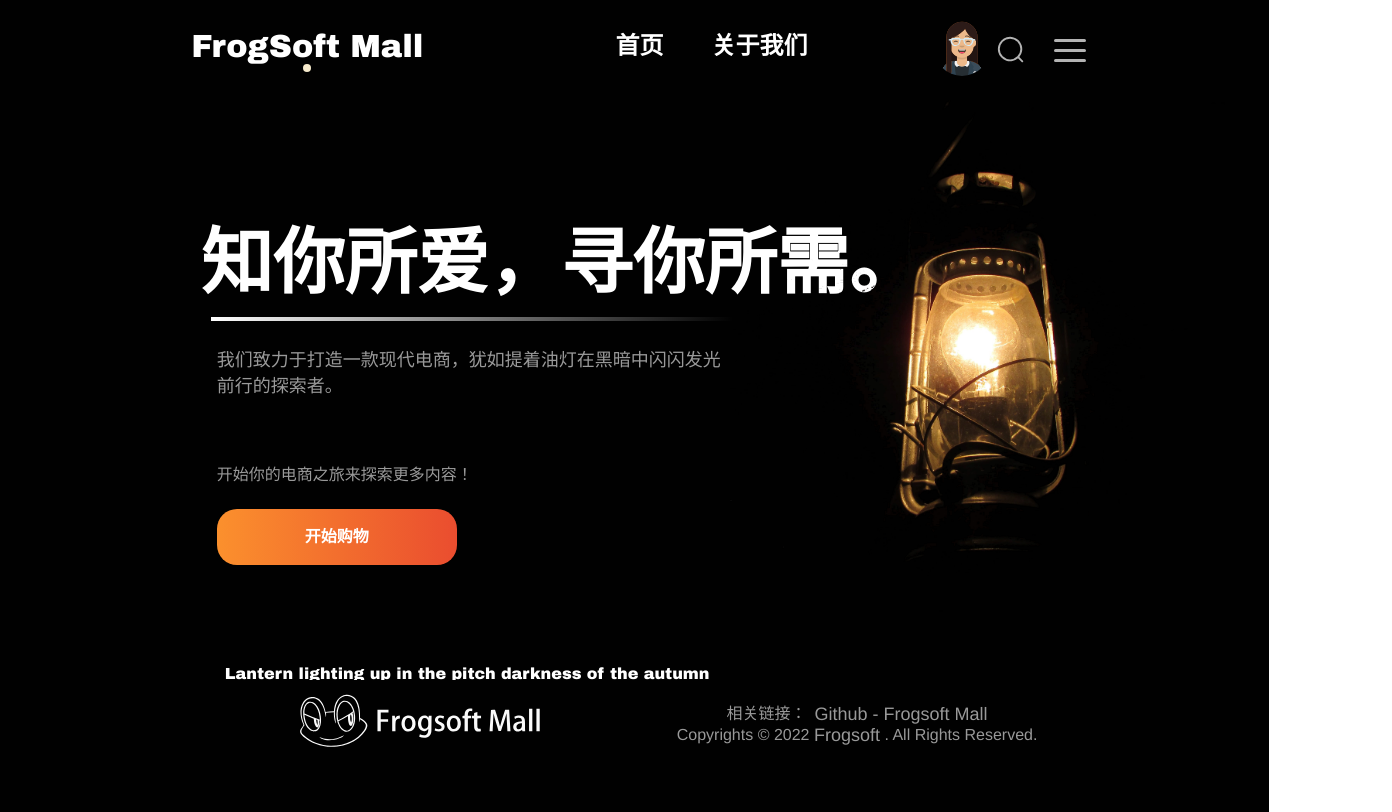
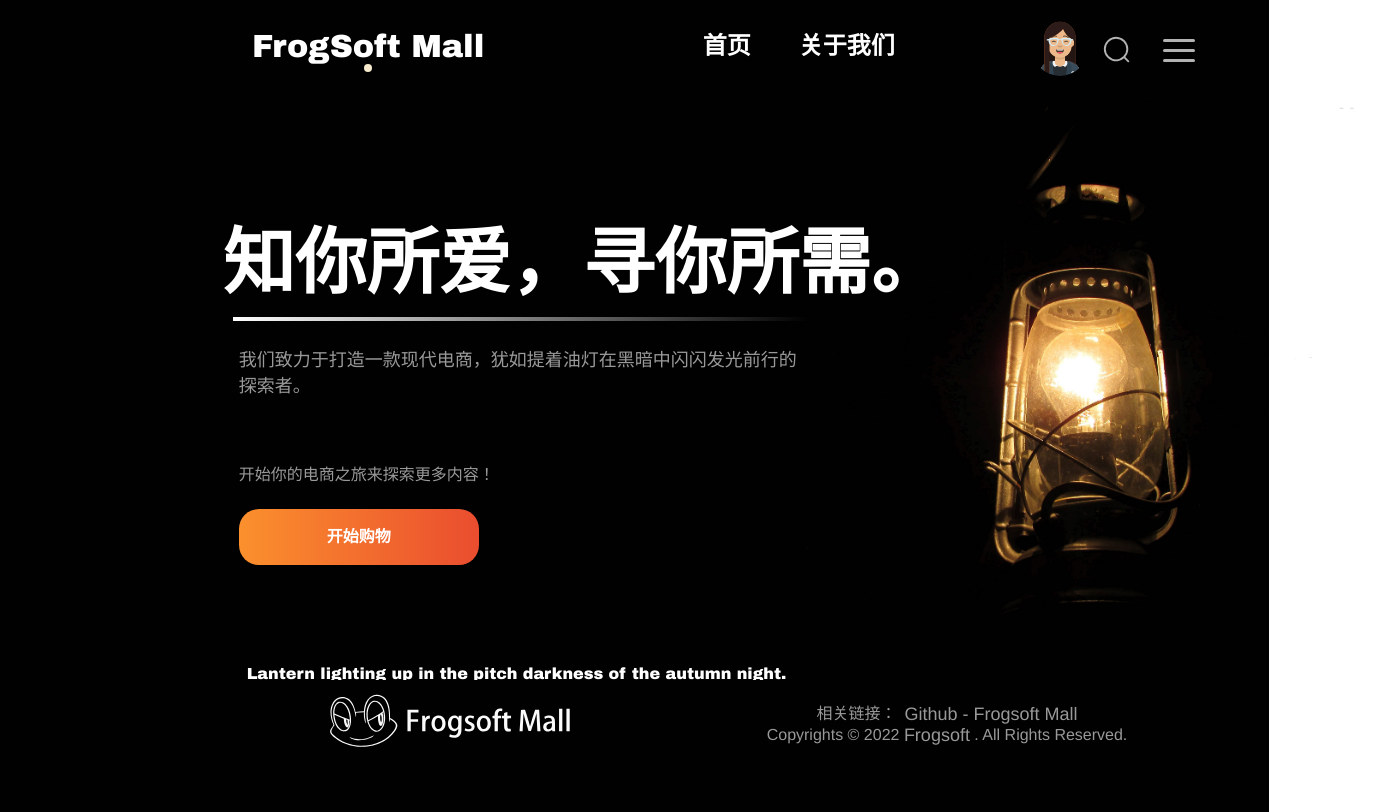
Before and after one commit to frog-software/frogsoft-mall, a Vue app in the folder frontend/: page / in a window 1280 px wide. Shown: the whole page, 1392 px wide, since content can reach past the window. Built offline with nearby package versions, Linux system fonts and the light colour scheme.

Commit message:
fix(frontend): add width adaptation of tabbar

```diff
--- a/frontend/src/App.vue
+++ b/frontend/src/App.vue
@@ -19,8 +19,6 @@ import Footer from "./components/Footer.vue";
       </el-main>
     </el-container>
   </div>
-
-
 </template>
 
 <style>
@@ -35,14 +33,13 @@ import Footer from "./components/Footer.vue";
 .root {
   width: calc(99vw + 2px);
   margin-left: -8px;
-  /*background: radial-gradient(circle at center, #2d2c2b, #1c1d20);*/
   background: #010101;
 }
 
 .container {
   margin: -8px -16px -48px -8px;
   width: 100%;
-  /*height: 100vh;*/
+  min-width: 1400px;
 }
 
 
--- a/frontend/src/components/NavigatorBar.vue
+++ b/frontend/src/components/NavigatorBar.vue
@@ -64,7 +64,7 @@ const routerCheck = () => {
 
 <template>
   <div style="display: flex; justify-content: right; align-items: center">
-    <div style="position: absolute; left: 14vw">
+    <div style="position: absolute; left: 240px">
       <input type="radio" name="dot" id="Homepage" class="input-dot" disabled checked/>
       <el-col style="display: flex; flex-direction: column; align-items: center">
         <router-link to="/" class="router-item" @click.native="switchTab(-1)">
```
